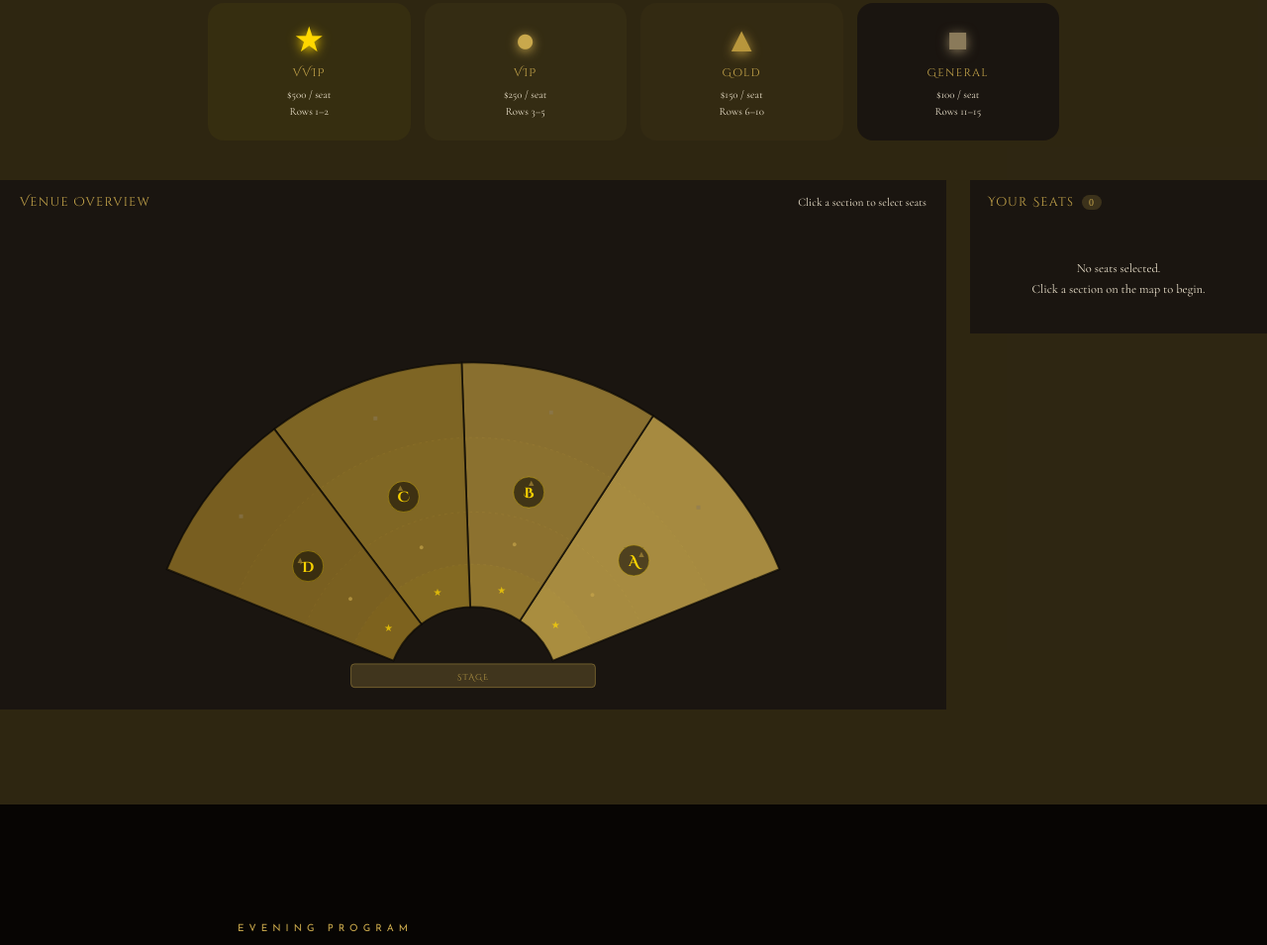
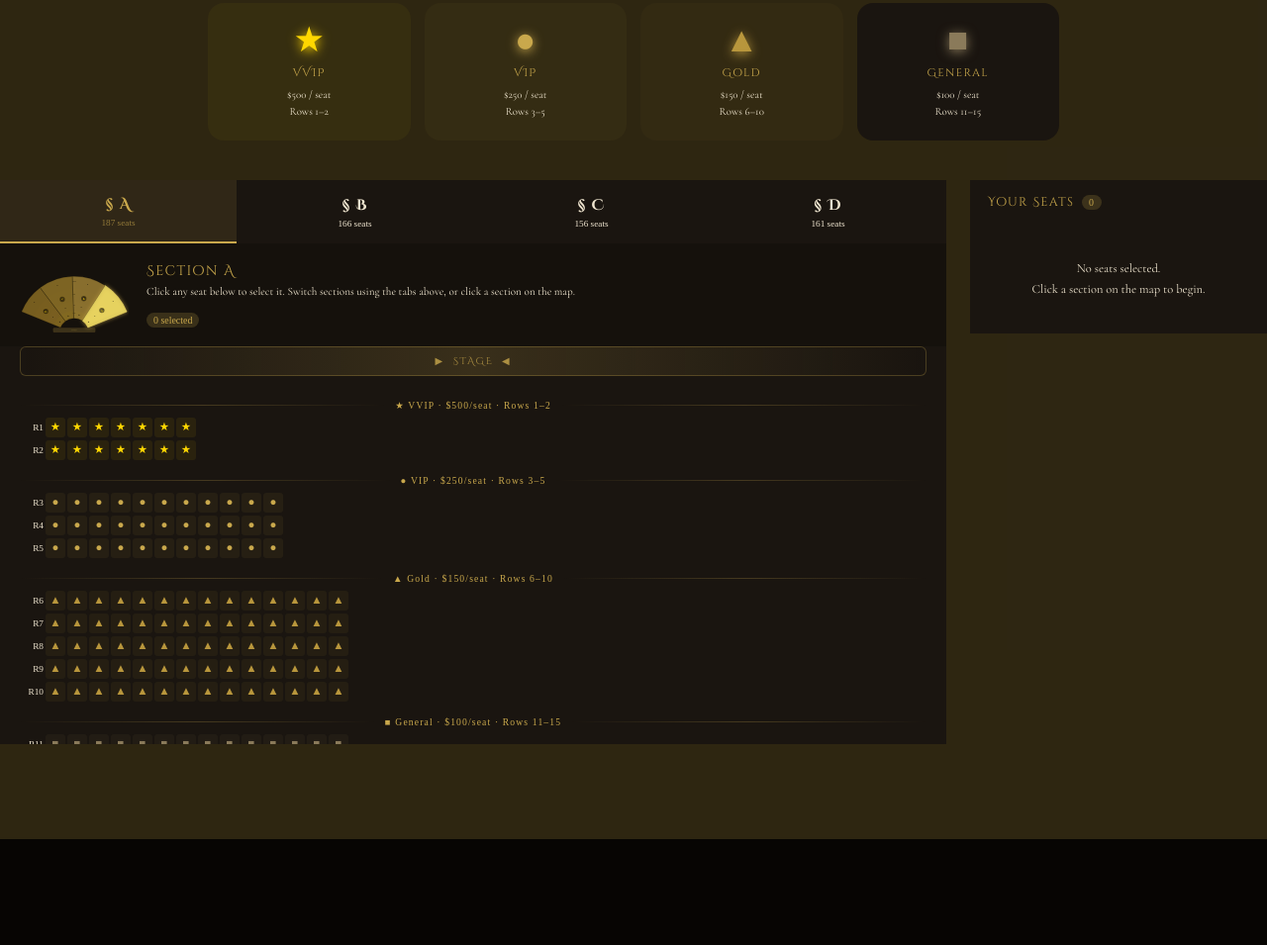
Before and after one commit to Dare-Devil-11/mafs-gala-2026, a plain HTML site: page index.html in a window 1280 px wide. Shown: the part 3662-4617 px from the top of the page at 99% size. Drawn offline with nearby package versions, Linux system fonts and the light colour scheme.

Commit message:
feat: tab-first section nav — 4 clickable tabs always visible, mini-map thumbnail, seat grid always shown
- Replace 2-step map→click→grid flow with tab-first UX
- Sections A/B/C/D tabs always shown at top; clicking tab switches seat grid
- Fan SVG becomes mini-map thumbnail with active section highlighted (brighter + gold stroke)
- Dark symbol colors on mini-map for contrast fix
- Seat grid always visible — no more hidden grid view toggle
- scOpen() drives tab active state + mini-map highlight instead of view toggle

```diff
--- a/index.html
+++ b/index.html
@@ -263,7 +263,7 @@ footer{background:var(--deep);border-top:1px solid var(--bg);padding:68px 80px 3
 .sc-svg-wrap svg{width:100%;max-width:640px;}
 .sc-section-path{cursor:pointer;transition:opacity .18s,filter .18s;stroke:rgba(7,5,3,.7);stroke-width:2;}
 .sc-section-path:hover{opacity:.82;filter:drop-shadow(0 0 10px rgba(201,168,76,.5));}
-.sc-section-path.sc-active{filter:drop-shadow(0 0 12px rgba(201,168,76,.75));}
+.sc-section-path.sc-active{filter:brightness(1.4) drop-shadow(0 0 12px rgba(201,168,76,.85));stroke:rgba(201,168,76,.9);stroke-width:3;}
 .sc-grid-view{display:none;}
 .sc-grid-view.active{display:block;}
 .sc-grid-head{padding:12px 20px;border-bottom:1px solid var(--border);display:flex;align-items:center;gap:12px;}
@@ -302,9 +302,25 @@ footer{background:var(--deep);border-top:1px solid var(--bg);padding:68px 80px 3
 .sc-tier-divider{display:flex;align-items:center;gap:10px;padding:8px 0 4px;margin-top:4px;}
 .sc-tier-divider span{font-family:'Cinzel',serif;font-size:.6rem;letter-spacing:.12em;color:var(--gold);white-space:nowrap;}
 .sc-tier-divider::before,.sc-tier-divider::after{content:'';flex:1;height:1px;background:linear-gradient(90deg,transparent,rgba(201,168,76,.25),transparent);}
+/* section tabs */
+.sc-sec-tabs{display:grid;grid-template-columns:repeat(4,1fr);border-bottom:1px solid var(--border);}
+.sc-sec-tab{background:none;border:none;border-right:1px solid var(--border);padding:14px 8px;cursor:pointer;transition:background .2s,color .2s;color:var(--muted);font-family:'Cinzel Decorative',serif;text-align:center;}
+.sc-sec-tab:last-child{border-right:none;}
+.sc-sec-tab:hover{background:rgba(201,168,76,.08);color:var(--gold);}
+.sc-sec-tab.active{background:rgba(201,168,76,.12);color:var(--gold);border-bottom:2px solid var(--gold);}
+.sc-tab-lbl{display:block;font-size:.95rem;font-weight:700;letter-spacing:.08em;margin-bottom:3px;}
+.sc-tab-sub{display:block;font-size:.58rem;font-family:'Cinzel',serif;color:var(--muted);}
+.sc-sec-tab.active .sc-tab-sub{color:rgba(201,168,76,.65);}
+/* mini-map bar */
+.sc-minimap-bar{display:flex;align-items:center;gap:18px;padding:12px 20px;border-bottom:1px solid var(--border);background:rgba(7,5,3,.25);}
+.sc-minimap{width:110px;flex-shrink:0;}
+.sc-minimap svg{width:100%;display:block;}
+.sc-active-info{flex:1;min-width:0;}
+.sc-active-sec-name{font-family:'Cinzel Decorative',serif;font-size:.88rem;color:var(--gold);letter-spacing:.1em;}
+.sc-active-sec-sub{font-size:.7rem;color:var(--muted);margin-top:4px;line-height:1.5;}
 @media(max-width:900px){.sc-layout{grid-template-columns:1fr;}.sc-cart{position:static;}}
 @media(max-width:760px){.sc-tier-bar{grid-template-columns:repeat(2,1fr);}}
-@media(max-width:640px){.sc-seat{font-size:.62rem;min-width:17px;min-height:17px;}.sc-rows{max-height:280px;}}
+@media(max-width:640px){.sc-seat{font-size:.62rem;min-width:17px;min-height:17px;}.sc-rows{max-height:280px;}.sc-minimap-bar{flex-direction:column;align-items:flex-start;}}
 </style>
 </head>
 <body>
@@ -549,26 +565,39 @@ footer{background:var(--deep);border-top:1px solid var(--bg);padding:68px 80px 3
     </div>
     <div class="sc-layout">
       <div class="sc-viewer" id="scViewer">
-        <!-- MAP VIEW -->
-        <div id="scMapView">
-          <div class="sc-map-head">
-            <span class="sc-map-title">Venue Overview</span>
-            <span class="sc-map-hint">Click a section to select seats</span>
-          </div>
-          <div class="sc-svg-wrap">
+        <!-- SECTION TABS -->
+        <div class="sc-sec-tabs">
+          <button class="sc-sec-tab" data-sec="A" onclick="scOpen('A')">
+            <span class="sc-tab-lbl">§ A</span>
+            <span class="sc-tab-sub">187 seats</span>
+          </button>
+          <button class="sc-sec-tab" data-sec="B" onclick="scOpen('B')">
+            <span class="sc-tab-lbl">§ B</span>
+            <span class="sc-tab-sub">166 seats</span>
+          </button>
+          <button class="sc-sec-tab" data-sec="C" onclick="scOpen('C')">
+            <span class="sc-tab-lbl">§ C</span>
+            <span class="sc-tab-sub">156 seats</span>
+          </button>
+          <button class="sc-sec-tab" data-sec="D" onclick="scOpen('D')">
+            <span class="sc-tab-lbl">§ D</span>
+            <span class="sc-tab-sub">161 seats</span>
+          </button>
+        </div>
+        <!-- MINI MAP + ACTIVE SECTION INFO -->
+        <div class="sc-minimap-bar">
+          <div class="sc-minimap">
             <svg id="scVenueSvg" viewBox="0 0 700 510" xmlns="http://www.w3.org/2000/svg"></svg>
           </div>
+          <div class="sc-active-info">
+            <div class="sc-active-sec-name" id="scGridTitle">Section A</div>
+            <div class="sc-active-sec-sub">Click any seat below to select it. Switch sections using the tabs above, or click a section on the map.</div>
+            <div style="margin-top:8px"><span class="sc-cnt" id="scSecCnt">0 selected</span></div>
+          </div>
         </div>
-        <!-- GRID VIEW -->
-        <div id="scGridView" class="sc-grid-view">
-          <div class="sc-grid-head">
-            <button class="sc-back" onclick="scShowMap()">← Venue Map</button>
-            <span class="sc-grid-sec-name" id="scGridTitle">Section A</span>
-            <span class="sc-cnt" id="scSecCnt">0 selected</span>
-          </div>
-          <div class="sc-stage-bar">▶&nbsp;&nbsp;STAGE&nbsp;&nbsp;◀</div>
-          <div class="sc-rows" id="scRowsDiv"></div>
-        </div>
+        <!-- ALWAYS-VISIBLE SEAT GRID -->
+        <div class="sc-stage-bar">▶&nbsp;&nbsp;STAGE&nbsp;&nbsp;◀</div>
+        <div class="sc-rows" id="scRowsDiv"></div>
       </div>
       <!-- CART -->
       <div class="sc-cart">
@@ -833,19 +862,24 @@ function buildMap(){
     h+=`<circle cx="${lp.x.toFixed(1)}" cy="${lp.y.toFixed(1)}" r="17" fill="rgba(7,5,3,.55)" stroke="rgba(255,215,0,.35)" stroke-width="1" pointer-events="none"/>`;
     h+=`<text x="${lp.x.toFixed(1)}" y="${(lp.y+6).toFixed(1)}" text-anchor="middle" fill="rgba(255,215,0,.97)" font-size="16" font-weight="700" font-family="'Cinzel Decorative',serif" pointer-events="none">${id}</text>`;
   });
-  // tier symbols scattered across all 4 sections × 4 tiers
+  // tier symbols in each section × tier band — dark on gold for contrast
   const symDefs=[
-    {r:118,sym:'★',col:'rgba(255,215,0,.72)',sz:11},
-    {r:171,sym:'●',col:'rgba(201,168,76,.65)',sz:10},
-    {r:241,sym:'▲',col:'rgba(184,150,60,.60)',sz:10},
-    {r:323,sym:'■',col:'rgba(138,122,90,.55)',sz:9}
+    {r:118,sym:'★',col:'rgba(7,5,3,.82)',sz:13},
+    {r:171,sym:'●',col:'rgba(7,5,3,.76)',sz:12},
+    {r:241,sym:'▲',col:'rgba(7,5,3,.72)',sz:11},
+    {r:323,sym:'■',col:'rgba(7,5,3,.68)',sz:10}
   ];
   const secMids={A:39.5,B:74.5,C:109.5,D:142.5};
   Object.values(secMids).forEach(midAng=>{
     symDefs.forEach(({r,sym,col,sz})=>{
       const p=pt(cx,cy,r,midAng);
-      h+=`<text x="${p.x.toFixed(1)}" y="${(p.y+sz*0.38).toFixed(1)}" text-anchor="middle" fill="${col}" font-size="${sz}" pointer-events="none" style="font-family:inherit">${sym}</text>`;
+      h+=`<text x="${p.x.toFixed(1)}" y="${(p.y+sz*0.38).toFixed(1)}" text-anchor="middle" fill="${col}" font-size="${sz}" pointer-events="none">${sym}</text>`;
     });
+  });
+  // tier name labels along the B/C center divider axis (90°)
+  [{r:118,t:'VVIP'},{r:171,t:'VIP'},{r:241,t:'Gold'},{r:323,t:'General'}].forEach(({r,t})=>{
+    const p=pt(cx,cy,r,90);
+    h+=`<text x="${p.x.toFixed(1)}" y="${(p.y-5).toFixed(1)}" text-anchor="middle" fill="rgba(7,5,3,.72)" font-size="6.5" font-family="'Cinzel',serif" letter-spacing="0.09em" pointer-events="none">${t}</text>`;
   });
   // stage
   h+=`<rect x="215" y="468" width="270" height="26" rx="4" fill="rgba(201,168,76,.22)" stroke="rgba(201,168,76,.45)" stroke-width="1"/>`;
@@ -855,17 +889,11 @@ function buildMap(){
 function scOpen(id){
   curSec=id;
   document.getElementById('scGridTitle').textContent=SECTIONS[id].label;
-  document.getElementById('scMapView').style.display='none';
-  document.getElementById('scGridView').classList.add('active');
+  document.querySelectorAll('.sc-sec-tab').forEach(t=>t.classList.toggle('active',t.dataset.sec===id));
+  document.querySelectorAll('.sc-section-path').forEach(p=>p.classList.toggle('sc-active',p.dataset.sec===id));
   renderGrid(id);updateSecCnt(id);
-  document.querySelectorAll('.sc-section-path').forEach(p=>p.classList.remove('sc-active'));
-  const ap=document.getElementById('scp-'+id);if(ap)ap.classList.add('sc-active');
 }
-function scShowMap(){
-  document.getElementById('scMapView').style.display='block';
-  document.getElementById('scGridView').classList.remove('active');
-  curSec=null;
-}
+function scShowMap(){}
 function renderGrid(secId){
   const s=SECTIONS[secId];
   let h='';
@@ -919,7 +947,7 @@ function renderCart(){
 function scRemove(id){selSeats.delete(id);if(curSec)renderGrid(curSec);if(curSec)updateSecCnt(curSec);renderCart();}
 function scClearAll(){selSeats.clear();if(curSec)renderGrid(curSec);if(curSec)updateSecCnt(curSec);renderCart();}
 window.scOpen=scOpen;window.scShowMap=scShowMap;window.scToggle=scToggle;window.scRemove=scRemove;window.scClearAll=scClearAll;
-buildMap();renderCart();
+buildMap();scOpen('A');renderCart();
 })();
 
 /* MAGNETIC BUTTONS */
```
